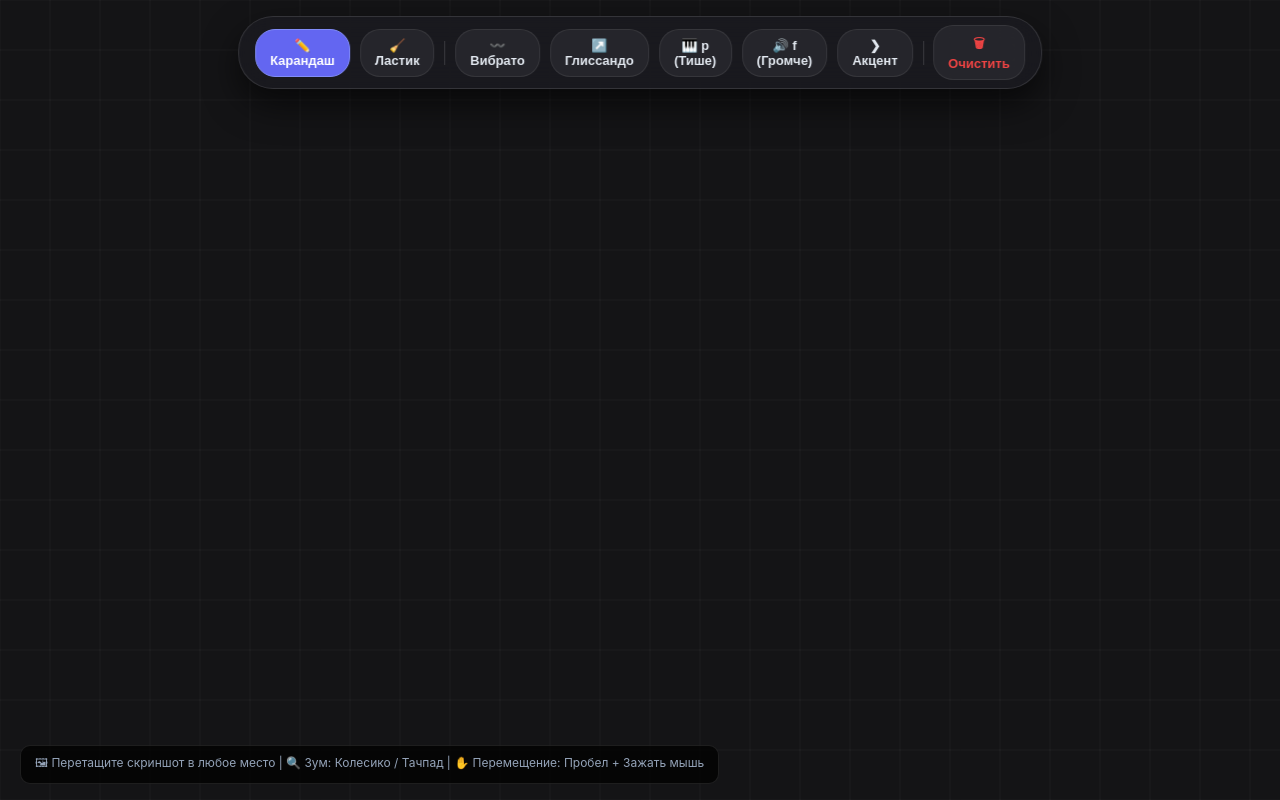
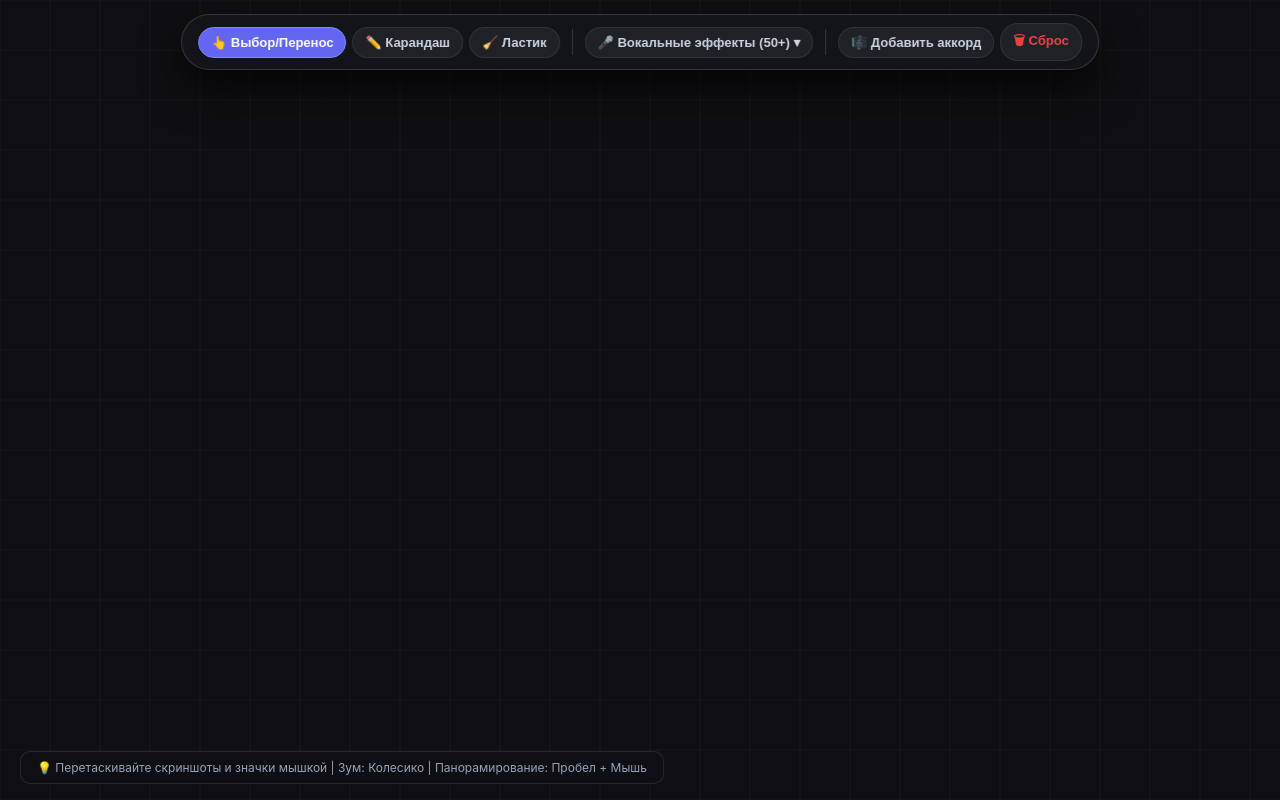
Before and after one commit to Alexu2oh/Alex_board, a website: page public/index.html in a window 1280 px wide. Drawn offline with Linux system fonts and the light colour scheme.

Commit message:
Update index.html

```diff
--- a/public/index.html
+++ b/public/index.html
@@ -3,68 +3,99 @@
 <head>
   <meta charset="UTF-8">
   <meta name="viewport" content="width=device-width, initial-scale=1.0, user-scalable=no">
-  <title>Fraza Board — Профессиональная музыкальная доска</title>
+  <title>Fraza Board — Pro Vocal Studio</title>
   <style>
     * { box-sizing: border-box; margin: 0; padding: 0; }
-    body, html { width: 100%; height: 100%; overflow: hidden; font-family: -apple-system, BlinkMacSystemFont, "Segoe UI", Roboto, sans-serif; background-color: #141416; color: #fff; }
+    body, html { width: 100%; height: 100%; overflow: hidden; font-family: -apple-system, BlinkMacSystemFont, "Segoe UI", Roboto, sans-serif; background: #0f0f13; color: #f8fafc; }
 
-    #board-container { width: 100vw; height: 100vh; position: relative; cursor: crosshair; }
+    #board-container { width: 100vw; height: 100vh; position: relative; cursor: default; }
     canvas { display: block; position: absolute; top: 0; left: 0; }
 
-    /* Панель инструментов */
+    /* Верхняя панель управления */
     .toolbar {
       position: fixed;
-      top: 16px;
+      top: 14px;
       left: 50%;
       transform: translateX(-50%);
-      background: rgba(26, 26, 32, 0.9);
-      backdrop-filter: blur(16px);
-      border: 1px solid rgba(255, 255, 255, 0.12);
+      background: rgba(20, 20, 28, 0.92);
+      backdrop-filter: blur(20px);
+      border: 1px solid rgba(255, 255, 255, 0.15);
       padding: 8px 16px;
-      border-radius: 35px;
+      border-radius: 40px;
       display: flex;
-      gap: 10px;
+      gap: 12px;
       align-items: center;
-      box-shadow: 0 15px 35px rgba(0,0,0,0.6);
+      box-shadow: 0 20px 40px rgba(0,0,0,0.7);
       z-index: 100;
+      max-width: 95vw;
+      overflow-x: auto;
+    }
+
+    .tool-group {
+      display: flex;
+      gap: 6px;
+      align-items: center;
     }
 
     .tool-btn {
       background: rgba(255,255,255,0.06);
       border: 1px solid rgba(255,255,255,0.08);
-      color: #e2e8f0;
-      padding: 8px 14px;
-      border-radius: 20px;
+      color: #cbd5e1;
+      padding: 7px 12px;
+      border-radius: 18px;
       font-size: 13px;
       font-weight: 600;
       cursor: pointer;
-      transition: all 0.2s ease;
-      display: flex;
-      align-items: center;
-      gap: 6px;
+      transition: all 0.2s;
+      white-space: nowrap;
     }
 
-    .tool-btn:hover {
-      background: rgba(255,255,255,0.2);
-      transform: translateY(-1px);
+    .tool-btn:hover { background: rgba(255,255,255,0.18); color: #fff; transform: translateY(-1px); }
+    .tool-btn.active { background: #6366f1; border-color: #818cf8; color: #fff; }
+
+    .divider { width: 1px; height: 26px; background: rgba(255,255,255,0.15); }
+
+    /* Выпадающее меню вокальных эффектов (50+ штук) */
+    .dropdown {
+      position: relative;
+      display: inline-block;
     }
 
-    .tool-btn.active {
-      background: #6366f1;
-      border-color: #818cf8;
-      color: #fff;
+    .dropdown-content {
+      display: none;
+      position: absolute;
+      top: 100%;
+      left: 0;
+      background: #1a1a24;
+      border: 1px solid rgba(255,255,255,0.15);
+      min-width: 260px;
+      max-height: 400px;
+      overflow-y: auto;
+      box-shadow: 0 16px 32px rgba(0,0,0,0.8);
+      border-radius: 14px;
+      z-index: 200;
+      padding: 8px;
     }
 
-    .divider { width: 1px; height: 24px; background: rgba(255,255,255,0.15); }
+    .dropdown:hover .dropdown-content { display: grid; grid-template-columns: 1fr; gap: 4px; }
 
-    /* Подсказка снизу */
+    .effect-item {
+      padding: 8px 12px;
+      font-size: 13px;
+      color: #e2e8f0;
+      cursor: pointer;
+      border-radius: 8px;
+      transition: background 0.15s;
+    }
+    .effect-item:hover { background: #6366f1; color: #fff; }
+
     .hint {
       position: fixed;
       bottom: 16px;
       left: 20px;
-      background: rgba(0,0,0,0.75);
+      background: rgba(15, 15, 20, 0.85);
       border: 1px solid rgba(255,255,255,0.1);
-      padding: 8px 14px;
+      padding: 8px 16px;
       border-radius: 10px;
       font-size: 12px;
       color: #94a3b8;
@@ -76,20 +107,32 @@
 <body>
 
   <div class="toolbar">
-    <button class="tool-btn active" id="btn-draw" onclick="setMode('draw')">✏️ Карандаш</button>
-    <button class="tool-btn" id="btn-eraser" onclick="setMode('eraser')">🧹 Ластик</button>
+    <div class="tool-group">
+      <button class="tool-btn active" id="btn-select" onclick="setMode('select')">👆 Выбор/Перенос</button>
+      <button class="tool-btn" id="btn-draw" onclick="setMode('draw')">✏️ Карандаш</button>
+      <button class="tool-btn" id="btn-eraser" onclick="setMode('eraser')">🧹 Ластик</button>
+    </div>
+
     <div class="divider"></div>
-    <button class="tool-btn" onclick="addShape('vibrato')">〰️ Вибрато</button>
-    <button class="tool-btn" onclick="addShape('glissando')">↗️ Глиссандо</button>
-    <button class="tool-btn" onclick="addShape('piano')">🎹 p (Тише)</button>
-    <button class="tool-btn" onclick="addShape('forte')">🔊 f (Громче)</button>
-    <button class="tool-btn" onclick="addShape('accent')">❯ Акцент</button>
+
+    <!-- Меню вокальных эффектов (50 штук) -->
+    <div class="dropdown">
+      <button class="tool-btn">🎤 Вокальные эффекты (50+) ▾</button>
+      <div class="dropdown-content" id="effects-list">
+        <!-- Заполняется скриптом -->
+      </div>
+    </div>
+
     <div class="divider"></div>
-    <button class="tool-btn" onclick="clearBoard()" style="color: #ef4444;">🗑 Очистить</button>
+
+    <div class="tool-group">
+      <button class="tool-btn" onclick="addChordPrompt()">🎼 Добавить аккорд</button>
+      <button class="tool-btn" onclick="clearBoard()" style="color: #ef4444;">🗑 Сброс</button>
+    </div>
   </div>
 
   <div class="hint">
-    🖼 Перетащите скриншот в любое место | 🔍 Зум: Колесико / Тачпад | ✋ Перемещение: Пробел + Зажать мышь
+    💡 Перетаскивайте скриншоты и значки мышкой | Зум: Колесико | Панорамирование: Пробел + Мышь
   </div>
 
   <div id="board-container">
```
